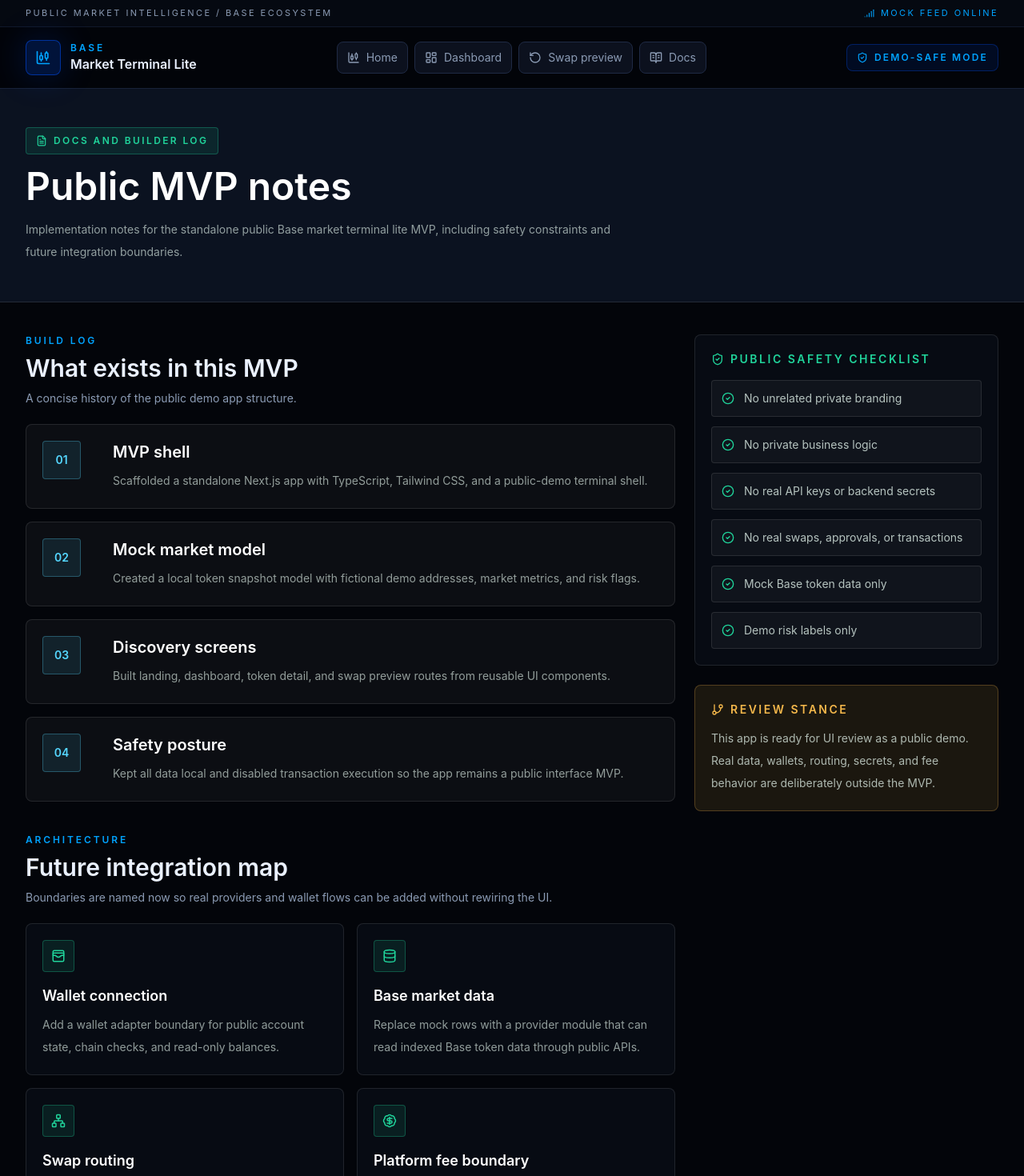
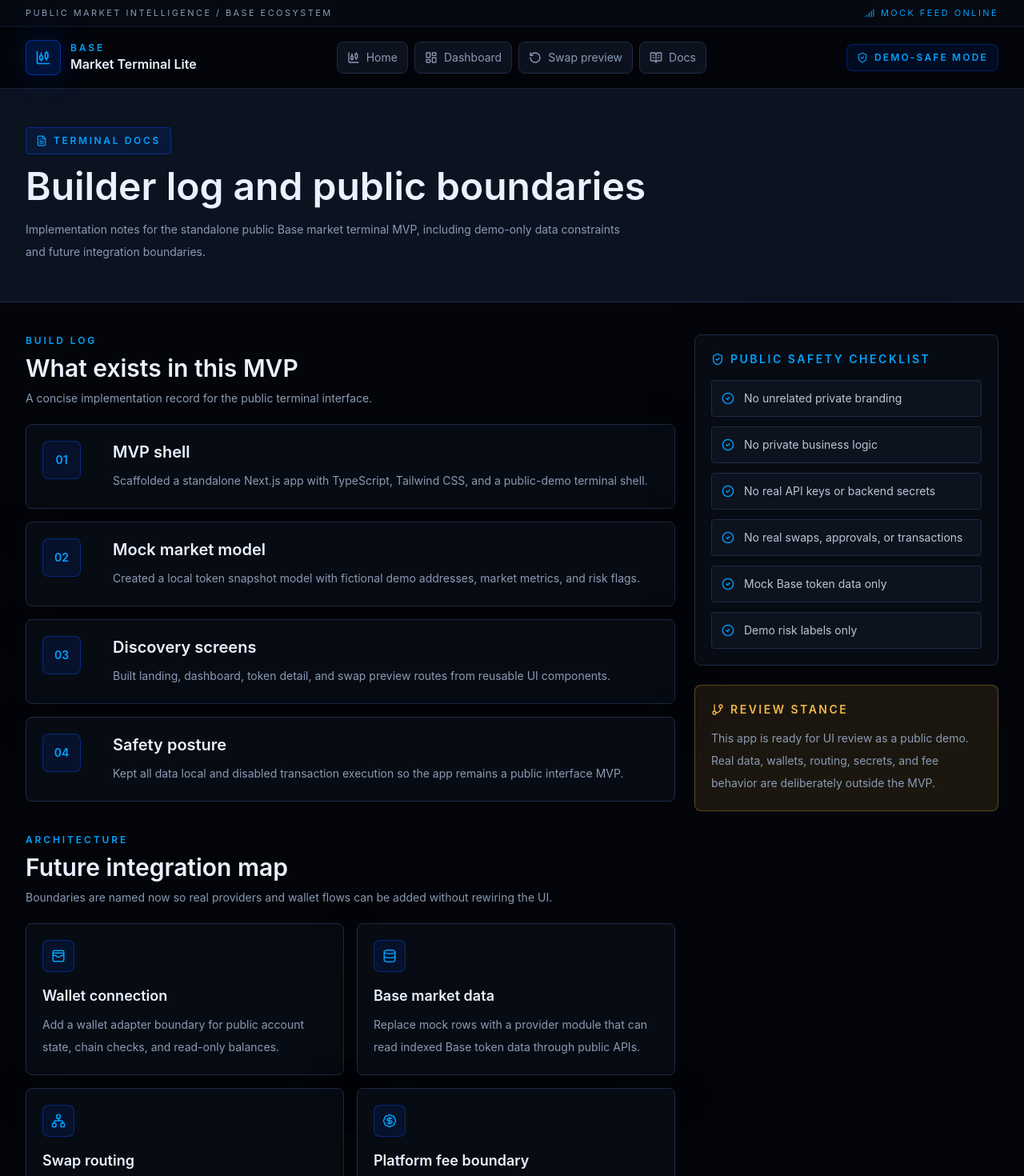
Before and after one commit to Edizemre1/base-market-terminal-lite, a Next.js app: page /docs in a window 1280 px wide. Shown: the top 1470 px of the page at 80% size. Built offline with nearby package versions, Linux system fonts and the light colour scheme.

Commit message:
style: align docs with terminal UI

```diff
--- a/src/app/docs/page.tsx
+++ b/src/app/docs/page.tsx
@@ -9,18 +9,18 @@
 export default function DocsPage() {
   return (
     <main className="bg-base-black">
-      <section className="border-b border-white/10 bg-base-raised">
+      <section className="border-b border-base-line bg-base-raised">
         <div className="mx-auto max-w-7xl px-4 py-12 sm:px-6 lg:px-8">
-          <div className="mb-4 inline-flex items-center gap-2 rounded border border-base-mint/30 bg-base-mint/10 px-3 py-2 text-xs font-semibold uppercase tracking-[0.2em] text-base-mint">
+          <div className="mb-4 inline-flex items-center gap-2 rounded border border-base-blue/40 bg-base-blue/10 px-3 py-2 text-xs font-semibold uppercase tracking-[0.22em] text-base-electric">
             <FileText size={14} aria-hidden="true" />
-            Docs and builder log
+            Terminal docs
           </div>
-          <h1 className="text-4xl font-semibold text-white md:text-5xl">
-            Public MVP notes
+          <h1 className="text-4xl font-semibold text-base-text md:text-5xl">
+            Builder log and public boundaries
           </h1>
-          <p className="mt-4 max-w-3xl text-sm leading-7 text-emerald-50/60">
+          <p className="mt-4 max-w-3xl text-sm leading-7 text-base-muted">
             Implementation notes for the standalone public Base market terminal
-            lite MVP, including safety constraints and future integration
+            MVP, including demo-only data constraints and future integration
             boundaries.
           </p>
         </div>
@@ -32,22 +32,22 @@
             <SectionHeader
               eyebrow="Build log"
               title="What exists in this MVP"
-              description="A concise history of the public demo app structure."
+              description="A concise implementation record for the public terminal interface."
             />
             <div className="space-y-4">
               {builderLogEntries.map((entry, index) => (
                 <article
                   key={entry.title}
-                  className="grid gap-4 rounded-lg border border-white/10 bg-white/[0.04] p-5 sm:grid-cols-[72px_1fr]"
+                  className="grid gap-4 rounded-lg border border-base-line bg-base-panel p-5 shadow-panel sm:grid-cols-[72px_1fr]"
                 >
-                  <div className="flex h-12 w-12 items-center justify-center rounded border border-base-cyan/30 bg-base-cyan/10 text-sm font-semibold text-base-cyan">
+                  <div className="flex h-12 w-12 items-center justify-center rounded-lg border border-base-blue/40 bg-base-blue/10 text-sm font-semibold text-base-electric">
                     {(index + 1).toString().padStart(2, "0")}
                   </div>
                   <div>
-                    <h2 className="text-xl font-semibold text-white">
+                    <h2 className="text-xl font-semibold text-base-text">
                       {entry.title}
                     </h2>
-                    <p className="mt-2 text-sm leading-7 text-emerald-50/60">
+                    <p className="mt-2 text-sm leading-7 text-base-muted">
                       {entry.detail}
                     </p>
                   </div>
@@ -69,15 +69,15 @@
                 return (
                   <article
                     key={item.title}
-                    className="rounded-lg border border-white/10 bg-base-panel p-5"
+                    className="rounded-lg border border-base-line bg-base-panel p-5 shadow-panel"
                   >
-                    <div className="mb-4 flex h-10 w-10 items-center justify-center rounded border border-base-mint/30 bg-base-mint/10 text-base-mint">
+                    <div className="mb-4 flex h-10 w-10 items-center justify-center rounded-lg border border-base-blue/40 bg-base-blue/10 text-base-electric">
                       <Icon size={18} aria-hidden="true" />
                     </div>
-                    <h2 className="text-lg font-semibold text-white">
+                    <h2 className="text-lg font-semibold text-base-text">
                       {item.title}
                     </h2>
-                    <p className="mt-2 text-sm leading-7 text-emerald-50/60">
+                    <p className="mt-2 text-sm leading-7 text-base-muted">
                       {item.detail}
                     </p>
                   </article>
@@ -88,8 +88,8 @@
         </div>
 
         <aside className="space-y-6">
-          <div className="rounded-lg border border-white/10 bg-base-panel p-5">
-            <div className="mb-4 flex items-center gap-2 text-sm font-semibold uppercase tracking-[0.18em] text-base-mint">
+          <div className="rounded-lg border border-base-line bg-base-panel p-5 shadow-panel">
+            <div className="mb-4 flex items-center gap-2 text-sm font-semibold uppercase tracking-[0.18em] text-base-electric">
               <ShieldCheck size={16} aria-hidden="true" />
               Public safety checklist
             </div>
@@ -97,12 +97,12 @@
               {publicSafetyChecklist.map((item) => (
                 <div
                   key={item}
-                  className="flex items-start gap-3 rounded border border-white/10 bg-white/[0.04] p-3 text-sm text-emerald-50/75"
+                  className="flex items-start gap-3 rounded border border-base-line bg-base-elevated/60 p-3 text-sm text-base-text/80"
                 >
                   <CheckCircle2
                     size={16}
                     aria-hidden="true"
-                    className="mt-0.5 shrink-0 text-base-mint"
+                    className="mt-0.5 shrink-0 text-base-electric"
                   />
                   <span>{item}</span>
                 </div>
@@ -110,12 +110,12 @@
             </div>
           </div>
 
-          <div className="rounded-lg border border-base-amber/25 bg-base-amber/10 p-5">
+          <div className="rounded-lg border border-base-amber/30 bg-base-amber/10 p-5">
             <div className="mb-3 flex items-center gap-2 text-sm font-semibold uppercase tracking-[0.18em] text-base-amber">
               <GitBranch size={16} aria-hidden="true" />
               Review stance
             </div>
-            <p className="text-sm leading-7 text-emerald-50/70">
+            <p className="text-sm leading-7 text-base-muted">
               This app is ready for UI review as a public demo. Real data,
               wallets, routing, secrets, and fee behavior are deliberately
               outside the MVP.
```
